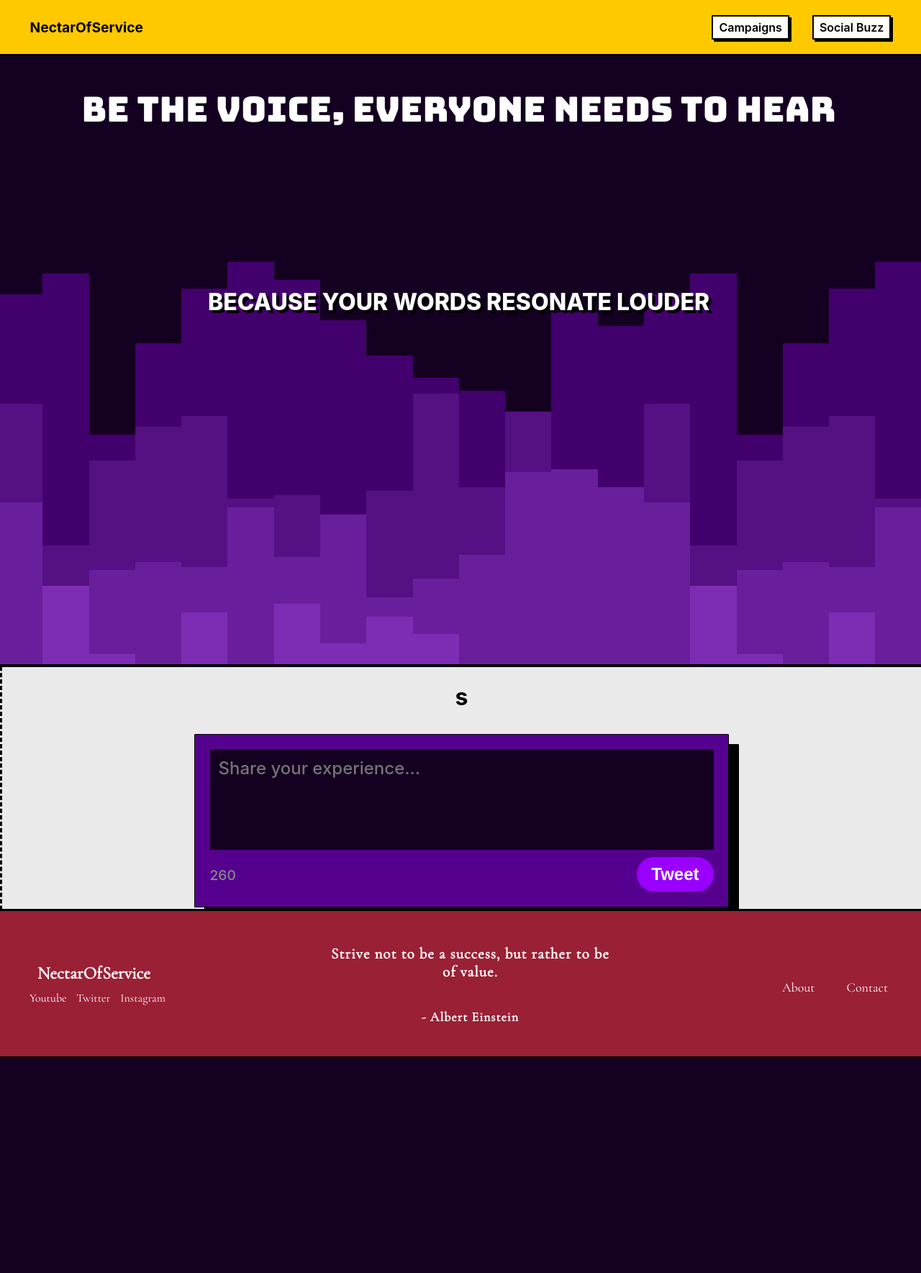
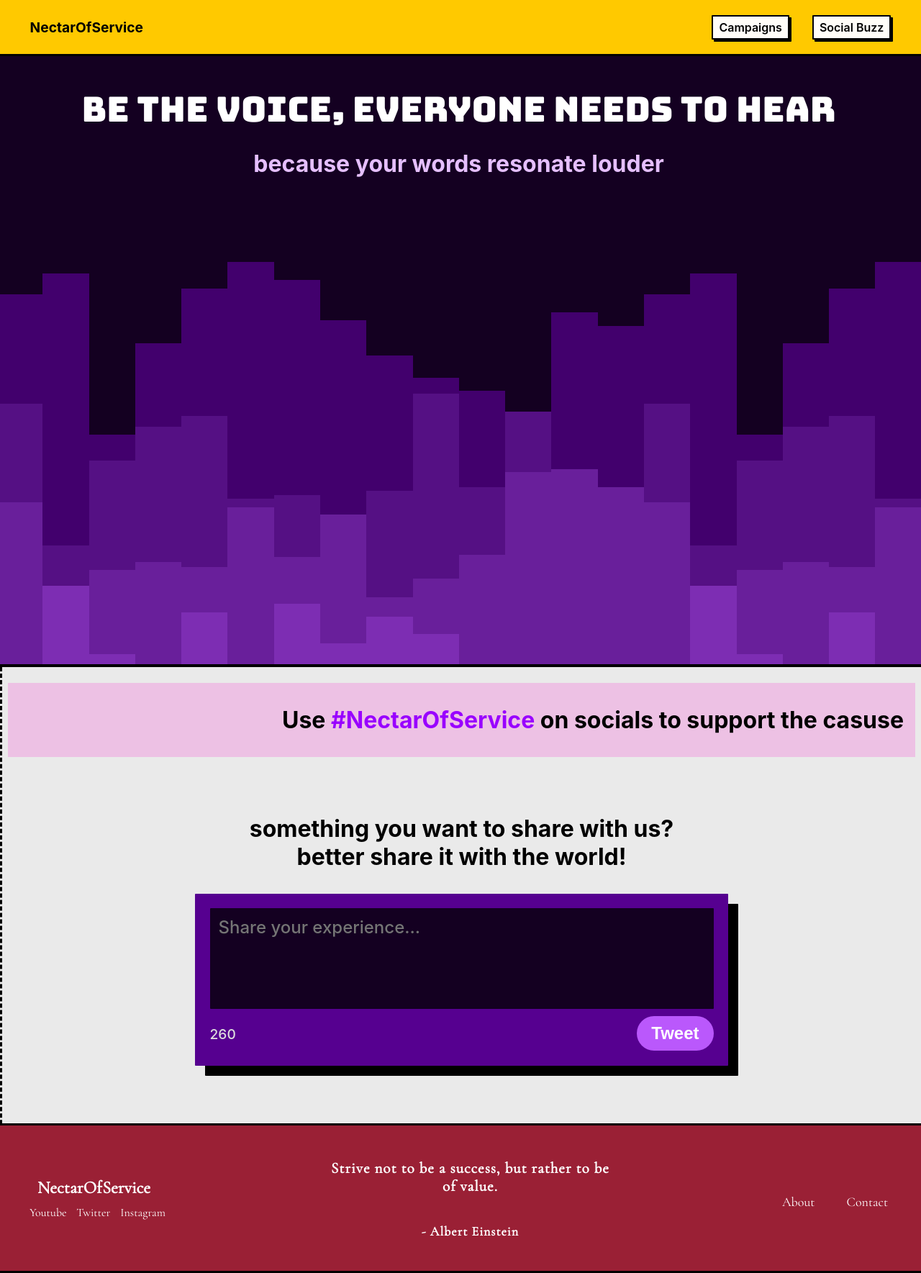
Before and after one commit to Chirag8023/NectarOfService, a PHP site: page /NectarOfService/social_buzz/social_buzz.php in a window 1280 px wide. Shown: the whole page at 72% size. Before the commit the page ends 1471 px from the top, so only its background shows below. Run offline with PHP 8.4, Linux system fonts and the light colour scheme; some libraries are stand-ins or nearby versions; some web fonts are replaced.

Commit message:
social_buzz designing

```diff
--- a/social_buzz/social_buzz.php
+++ b/social_buzz/social_buzz.php
@@ -13,7 +13,23 @@
             min-height: 100vh;
             border-bottom:4px solid #000;
         }
+        #social-buzz-top h1 {
+            font-family: 'bungee';
+            text-align: center;
+            font-size: 3rem;
+            font-weight: 500;
+            color: #fff;
+            margin-top:0;
+            margin-bottom:1rem;
+        }
 
+        #social-buzz-top h2{
+            text-align:center;
+            color:#e5bfff;
+            margin-bottom:16rem;
+            font-weight:700;
+            font-size:2rem;
+        }
         #tweets-container {
             padding: 0 100px;
             display: grid;
@@ -22,24 +38,17 @@
             margin-bottom: 6rem;
         }
 
-        #composer-container {
-            display:flex;
-            flex-direction:column;
-            align-items:center;
-        }
-        #social-buzz-top h1 {
-            font-family: 'bungee';
-            text-align: center;
-            font-size: 3rem;
-            font-weight: 500;
-            color: #fff;
-            margin-top:0;
-            margin-bottom:12rem;
+        #social-buzz-middle h1{
+            background-color: #f092dd77;
+            text-align: right;
+            padding:2rem 1rem;
         }
 
+        #social-buzz-bottom{
+            margin: 5rem;
+        }
         #tweet-popup {
             background-color: #560090;
-            border: 1px solid #000;
             border-radius: 1px;
             width: 700px;
             padding: 1.3rem;
@@ -70,14 +79,14 @@
         }
 
         #char-count {
-            color: #888;
+            color: #ddd;
             font-size: 1.2rem;
             margin-top: 6px;
             font-weight: 500;
         }
 
         #tweet-button {
-            background-color: #9900ff;
+            background-color: #ba58fc;
             color: #fff;
             font-weight: 600;
             border: none;
@@ -95,17 +104,16 @@
 <body class="body" >
     <?php include '../assets/header.php'; ?>
     <div id="social-buzz-top">
-        <div id="composer-container">
             <h1>BE THE VOICE, EVERYONE NEEDS TO HEAR</h1>
-
+            <h2>because your words resonate louder</h2>
+            <div id="tweets-container"></div>
+    </div>
+    <div id="social-buzz-middle">
+        <h1>Use <span style="color:#9900ff">#NectarOfService</span> on socials to support the casuse</h1>
     </div>
 
-    <h2 style="text-align:center;text-shadow:4px 4px #000 ;color:#fff;margin-bottom:4rem; font-weight:800; font-size:2rem; ">BECAUSE YOUR WORDS RESONATE LOUDER</h2>
-
-<div id="tweets-container"></div>
-    </div>
-
-    <h1 style="text-align:center;">s</h1>
+    <div id="social-buzz-bottom">
+        <h1 style="text-align:center;">something you want to share with us?<br>better share it with the world!</h1>
         <div id="tweet-popup">
             <textarea id="tweet-text" placeholder="Share your experience..." rows="4" maxlength="260"></textarea>
                 <div style="display:flex; justify-content:space-between; align-items:baseline;">
@@ -113,6 +121,7 @@
                     <button id="tweet-button">Tweet</button>
                 </div>
         </div>
+    </div>
     <script src="http://localhost/NectarOfService/social_buzz/social_buzz_script.js"></script>
 </body>
 <?php include '../assets/footer.php'; ?>
```
Lines whose indentation alone changed are shown as unchanged.
